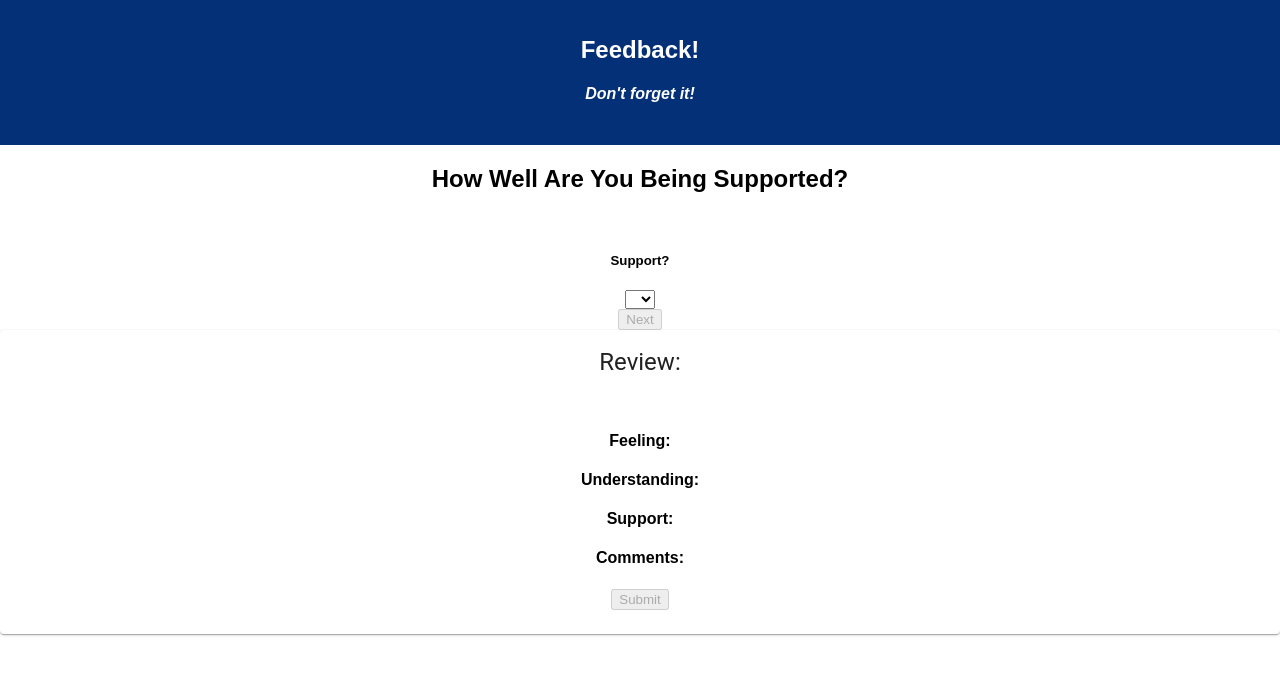
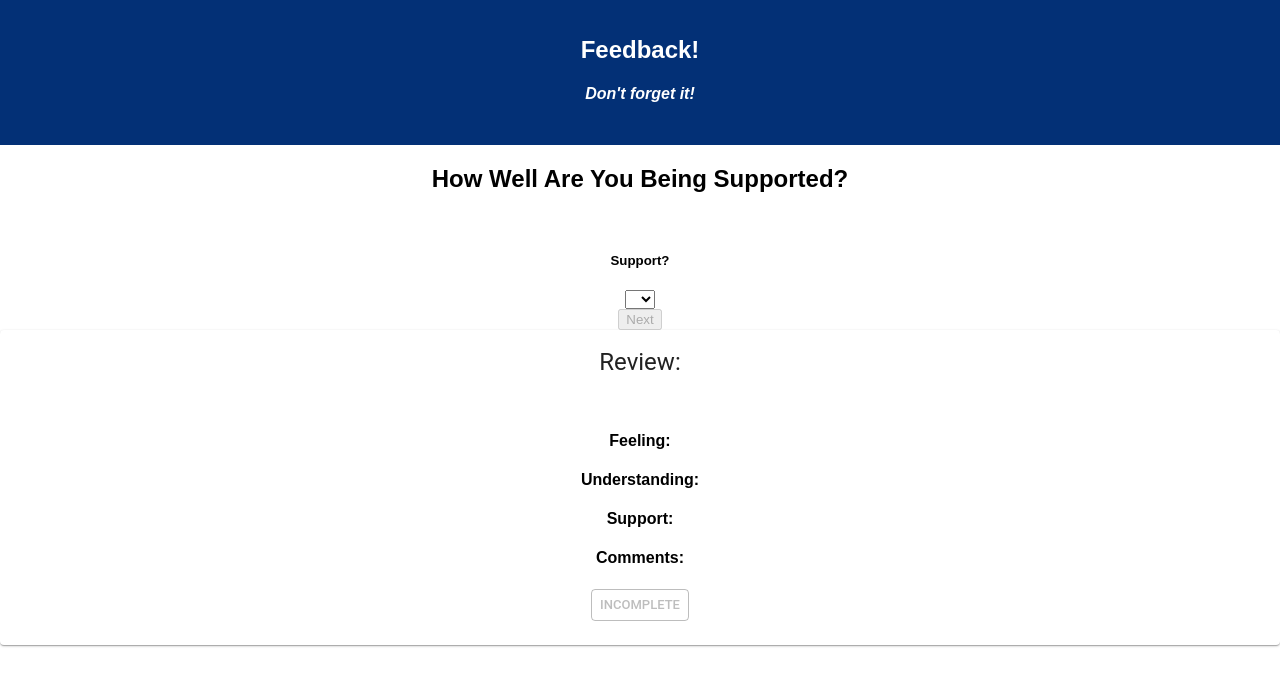
Before and after one commit to Klevennb/Feedback-React, a React (Create React App) app: page /#/support-feedback in a window 1280 px wide. Shown: the top 686 px of the page. Built offline with nearby package versions, Linux system fonts and the light colour scheme.

Commit message:
added success page

```diff
--- a/src/components/App/App.js
+++ b/src/components/App/App.js
@@ -7,6 +7,7 @@ import CommentsFeedback from '../CommentsFeedback/CommentsFeedback';
 import SupportFeedback from '../SupportFeedback/SupportFeedback';
 import FeelingFeedback from '../FeelingFeedback/FeelingFeedback';
 import ReviewFeedback from '../ReviewFeedback/ReviewFeedback';
+import FeedbackSuccessful from '../FeedbackSucessful/FeedbackSucessful'
 
 class App extends Component {
   render() {
@@ -23,6 +24,7 @@ class App extends Component {
             <Route exact path="/comments-feedback" component={CommentsFeedback} />
             <Route exact path="/support-feedback" component={SupportFeedback} />
             <Route exact path="/review-feedback" component={ReviewFeedback} />
+            <Route exact path="/feedback-successful" component={FeedbackSuccessful} />
 
           </div>
         </Router>
--- /dev/null
+++ b/src/components/FeedbackSucessful/FeedbackSucessful.js
@@ -0,0 +1,28 @@
+import React, { Component } from 'react';
+import Button from '@material-ui/core/Button';
+// import { connect } from 'react-redux';
+
+class FeedbackSuccessful extends Component {
+
+
+    alertSuccess = () => {
+        alert("Thank You For Your Submission");
+    }
+
+    //sends to next page
+    nextPage = () => {
+        this.props.history.push('/');
+
+    }
+    render() {
+        return (
+            <div>
+                {/* {this.alertSuccess()} */}
+                <h1>Have A Good Night!!!</h1>
+                <Button onClick={this.nextPage} variant="contained" size="large" color="primary">Leave More Feedback</Button>
+            </div>
+        );
+    }
+}
+
+export default(FeedbackSuccessful);
--- a/src/components/ReviewFeedback/ReviewFeedback.js
+++ b/src/components/ReviewFeedback/ReviewFeedback.js
@@ -3,6 +3,7 @@ import {connect} from 'react-redux';
 import Card from '@material-ui/core/Card';
 import CardContent from '@material-ui/core/CardContent';
 import CardHeader from '@material-ui/core/CardHeader';
+import Button from '@material-ui/core/Button';
 
 class ReviewFeedback extends Component {
     constructor(props) {
@@ -17,13 +18,13 @@ class ReviewFeedback extends Component {
 
     renderButton = () => {
         if(this.props.reduxStore.feedbackScores.length < 4){
-            return <button disabled>Submit</button>
+            return <Button variant="outlined" size="small" disabled>Incomplete</Button>
         } else {
-            return <button onClick={this.nextPage}>Submit</button>
+            return <Button variant="outlined" color="primary" onClick={this.nextPage}>Submit</Button>
         }
     }
     nextPage = () => {
-        console.log('ji');
+        this.props.history.push('/feedback-successful')
 
     }
 
@@ -40,7 +41,10 @@ class ReviewFeedback extends Component {
                         <h4>Understanding: {this.state.understanding}</h4>
                         <h4>Support: {this.state.support}</h4>
                         <h4>Comments: {this.state.comments}</h4>
+
                         {this.renderButton()}
+
+
                     </CardContent>
 
                 </Card>
```
